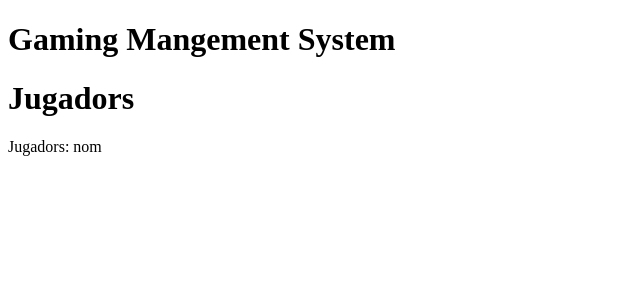
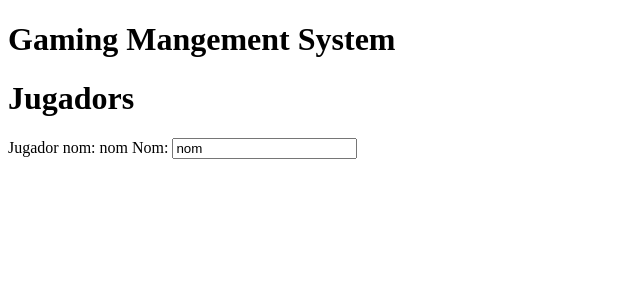
Before and after one commit to projecteinf/GamingControl, an Angular app in the folder CLIENT/: page / in a window 1280 px wide. Shown: the top 300 px of the page, without its empty margins (0-640 px from the left). Built offline with nearby package versions, Linux system fonts and the light colour scheme.

Commit message:
Two way binding

```diff
--- a/CLIENT/src/app/app.component.ts
+++ b/CLIENT/src/app/app.component.ts
@@ -1,6 +1,7 @@
 import { Component } from '@angular/core';
 import { RouterOutlet } from '@angular/router';
 import { JugadorsComponent} from './projecte/components/jugadors/jugadors.component';
+
 
 @Component({
   selector: 'app-root',
--- a/CLIENT/src/app/projecte/components/jugadors/jugadors.component.html
+++ b/CLIENT/src/app/projecte/components/jugadors/jugadors.component.html
@@ -1,4 +1,8 @@
 <h1>Jugadors</h1>
 <p>
-    Jugadors: {{this.jugador.nom}}
+    Jugador nom: {{this.jugador.nom}}
+    <label>Nom:
+        <input [(ngModel)]="this.jugador.nom" placeholder="nom">
+    </label>
+
 </p>
--- a/CLIENT/src/app/projecte/components/jugadors/jugadors.component.ts
+++ b/CLIENT/src/app/projecte/components/jugadors/jugadors.component.ts
@@ -1,10 +1,11 @@
 import { Component } from '@angular/core';
 import { Jugador } from '../../_model/entitats/implementations/jugador';
+import { FormsModule } from '@angular/forms';
 
 @Component({
   selector: 'app-jugadors',
   standalone: true,
-  imports: [],
+  imports: [FormsModule],
   templateUrl: './jugadors.component.html',
   styleUrl: './jugadors.component.css'
 })
```
